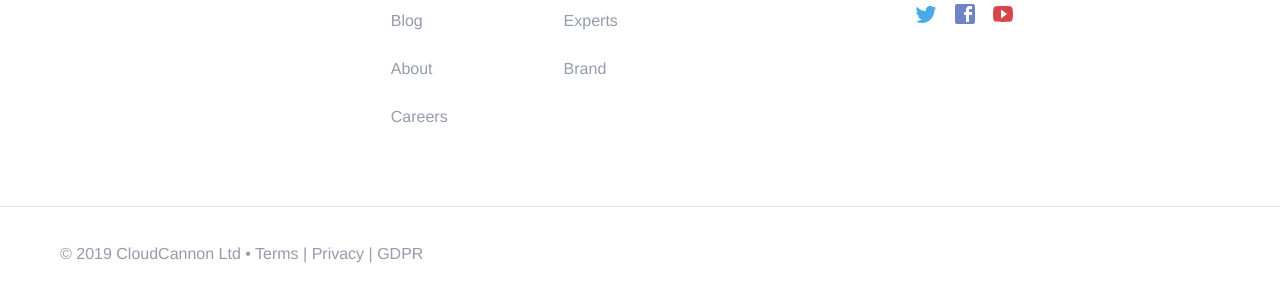
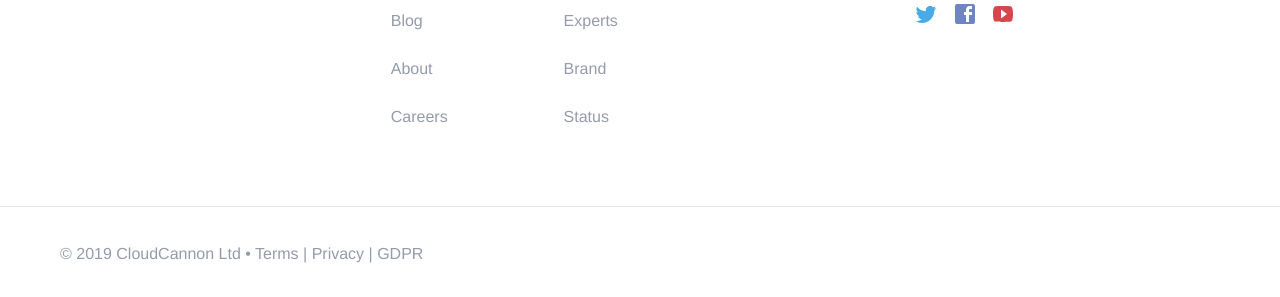
Before and after one commit to CloudCannon/jekyll-theme-cloudcannon, a Jekyll site: the page built from index.html, in a window 1280 px wide. Shown: the part 889-1186 px from the top of the page. Built offline with Jekyll 4.4.1, drawn with Linux system fonts in a browser that asks for light colours; some web fonts are replaced.

Commit message:
Add status link

```diff
--- a/_includes/navigation/footer.html
+++ b/_includes/navigation/footer.html
@@ -19,6 +19,7 @@
 				<li><a href="https://docs.cloudcannon.com/">Documentation</a></li>
 				<li><a href="{{ site.main_url }}/experts/">Experts</a></li>
 				<li><a href="https://brand.cloudcannon.com/">Brand</a></li>
+				<li><a href="https://status.cloudcannon.com/">Status</a></li>
 			</ul>
 			<ul>
 				<li><h4>App</h4></li>
```
